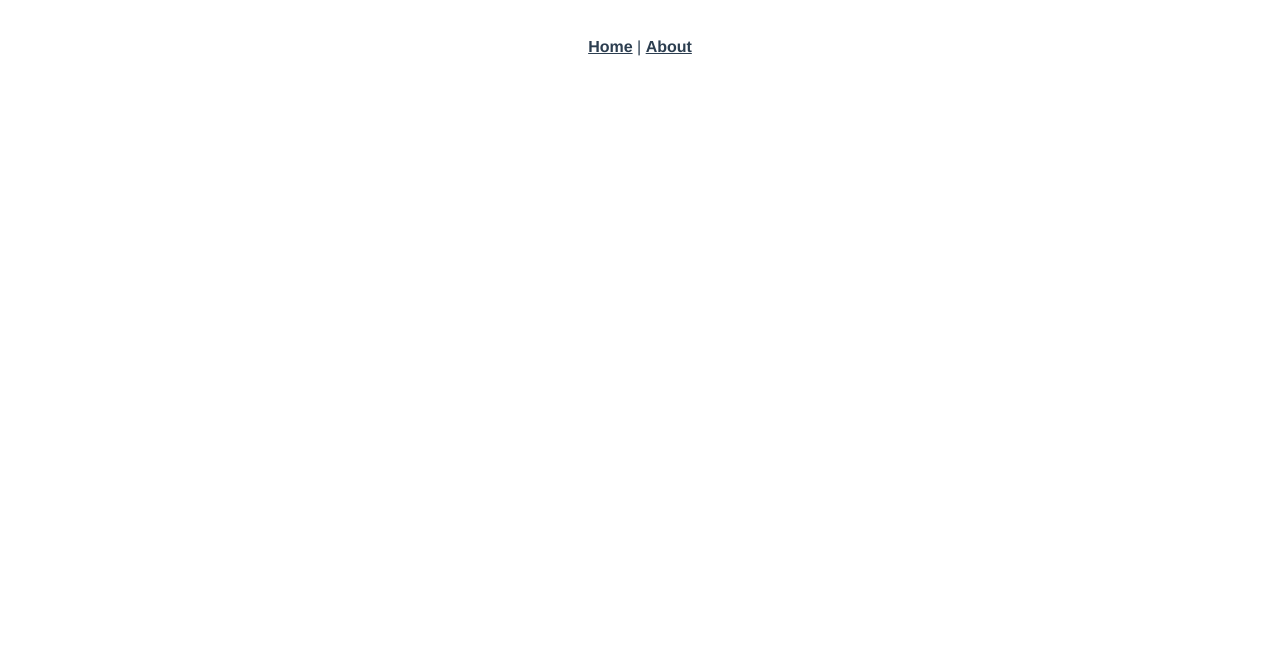
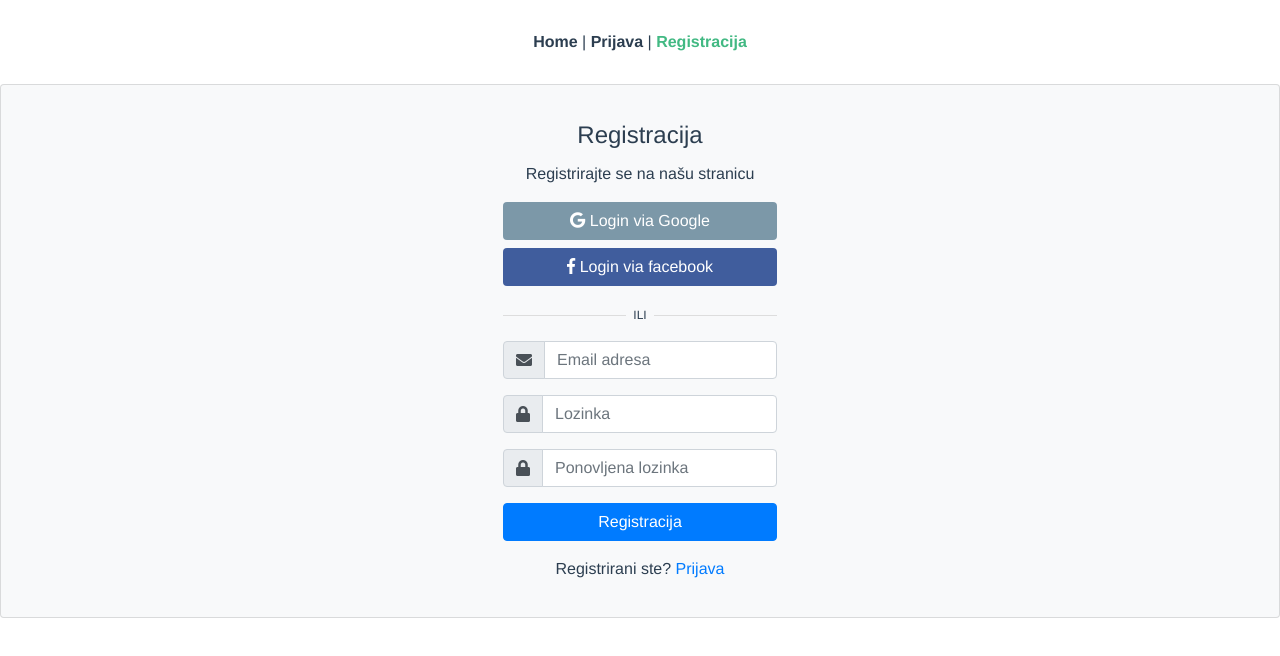
Before and after one commit to markocunj/Woody, a Vue app: page /registracija in a window 1280 px wide. Shown: the top 656 px of the page. Built offline with nearby package versions, Linux system fonts and the light colour scheme.

Commit message:
Dodavanje Prijave i Registracije + Firebase povezivanje -Cunj

```diff
--- a/package.json
+++ b/package.json
@@ -8,6 +8,7 @@
   },
   "dependencies": {
     "core-js": "^3.6.5",
+    "firebase": "^8.1.2",
     "vue": "^2.6.11",
     "vue-router": "^3.2.0"
   },
--- a/public/index.html
+++ b/public/index.html
@@ -1,15 +1,51 @@
 <!DOCTYPE html>
 <html lang="en">
   <head>
-    <meta charset="utf-8">
-    <meta http-equiv="X-UA-Compatible" content="IE=edge">
-    <meta name="viewport" content="width=device-width,initial-scale=1.0">
-    <link rel="icon" href="<%= BASE_URL %>favicon.ico">
+    <meta charset="utf-8" />
+    <meta http-equiv="X-UA-Compatible" content="IE=edge" />
+    <meta name="viewport" content="width=device-width,initial-scale=1.0" />
+    <link rel="icon" href="<%= BASE_URL %>favicon.ico" />
     <title><%= htmlWebpackPlugin.options.title %></title>
+    <link
+      rel="stylesheet"
+      href="https://stackpath.bootstrapcdn.com/bootstrap/4.3.1/css/bootstrap.min.css"
+      integrity="sha384-ggOyR0iXCbMQv3Xipma34MD+dH/1fQ784/j6cY/iJTQUOhcWr7x9JvoRxT2MZw1T"
+      crossorigin="anonymous"
+    />
+    <script
+      src="https://code.jquery.com/jquery-3.3.1.slim.min.js"
+      integrity="sha384-q8i/X+965DzO0rT7abK41JStQIAqVgRVzpbzo5smXKp4YfRvH+8abtTE1Pi6jizo"
+      crossorigin="anonymous"
+    ></script>
+    <script
+      src="https://cdnjs.cloudflare.com/ajax/libs/popper.js/1.14.7/umd/popper.min.js"
+      integrity="sha384-UO2eT0CpHqdSJQ6hJty5KVphtPhzWj9WO1clHTMGa3JDZwrnQq4sF86dIHNDz0W1"
+      crossorigin="anonymous"
+    ></script>
+    <script
+      src="https://stackpath.bootstrapcdn.com/bootstrap/4.3.1/js/bootstrap.min.js"
+      integrity="sha384-JjSmVgyd0p3pXB1rRibZUAYoIIy6OrQ6VrjIEaFf/nJGzIxFDsf4x0xIM+B07jRM"
+      crossorigin="anonymous"
+    ></script>
+    <link
+      href="//maxcdn.bootstrapcdn.com/bootstrap/4.0.0/css/bootstrap.min.css"
+      rel="stylesheet"
+      id="bootstrap-css"
+    />
+    <script src="//maxcdn.bootstrapcdn.com/bootstrap/4.0.0/js/bootstrap.min.js"></script>
+    <script src="//cdnjs.cloudflare.com/ajax/libs/jquery/3.2.1/jquery.min.js"></script>
+    <link
+      rel="stylesheet"
+      href="https://use.fontawesome.com/releases/v5.0.8/css/all.css"
+    />
   </head>
   <body>
     <noscript>
-      <strong>We're sorry but <%= htmlWebpackPlugin.options.title %> doesn't work properly without JavaScript enabled. Please enable it to continue.</strong>
+      <strong
+        >We're sorry but <%= htmlWebpackPlugin.options.title %> doesn't work
+        properly without JavaScript enabled. Please enable it to
+        continue.</strong
+      >
     </noscript>
     <div id="app"></div>
     <!-- built files will be auto injected -->
--- a/src/App.vue
+++ b/src/App.vue
@@ -2,9 +2,10 @@
   <div id="app">
     <div id="nav">
       <router-link to="/">Home</router-link> |
-      <router-link to="/about">About</router-link>
+      <router-link to="/prijava">Prijava</router-link> |
+      <router-link to="/registracija">Registracija</router-link>
     </div>
-    <router-view/>
+    <router-view />
   </div>
 </template>
 
--- /dev/null
+++ b/src/firebase.js
@@ -0,0 +1,16 @@
+import firebase from "firebase/app";
+import "firebase/auth";
+import "firebase/firestore";
+
+var firebaseConfig = {
+  apiKey: "AIzaSyBqDawrfG2kYu7bINcR4sFj7kpw6sceET0",
+  authDomain: "woody-14266.firebaseapp.com",
+  projectId: "woody-14266",
+  storageBucket: "woody-14266.appspot.com",
+  messagingSenderId: "572444491634",
+  appId: "1:572444491634:web:60edaf4a81f25d4bf5e7eb",
+};
+// Initialize Firebase
+firebase.initializeApp(firebaseConfig);
+
+export { firebase };
--- a/src/router/index.js
+++ b/src/router/index.js
@@ -1,29 +1,33 @@
-import Vue from 'vue'
-import VueRouter from 'vue-router'
-import Home from '../views/Home.vue'
+import Vue from "vue";
+import VueRouter from "vue-router";
+import Home from "../views/Home.vue";
 
-Vue.use(VueRouter)
+Vue.use(VueRouter);
 
 const routes = [
   {
-    path: '/',
-    name: 'Home',
-    component: Home
+    path: "/",
+    name: "Home",
+    component: Home,
   },
   {
-    path: '/about',
-    name: 'About',
-    // route level code-splitting
-    // this generates a separate chunk (about.[hash].js) for this route
-    // which is lazy-loaded when the route is visited.
-    component: () => import(/* webpackChunkName: "about" */ '../views/About.vue')
-  }
-]
+    path: "/prijava",
+    name: "Prijava",
+    component: () =>
+      import(/* webpackChunkName: "about" */ "../views/Prijava.vue"),
+  },
+  {
+    path: "/registracija",
+    name: "Registracije",
+    component: () =>
+      import(/* webpackChunkName: "about" */ "../views/Registracija.vue"),
+  },
+];
 
 const router = new VueRouter({
-  mode: 'history',
+  mode: "history",
   base: process.env.BASE_URL,
-  routes
-})
+  routes,
+});
 
-export default router
+export default router;
--- a/src/views/About.vue
+++ /dev/null
@@ -1,5 +0,0 @@
-<template>
-  <div class="about">
-    <h1>This is an about page</h1>
-  </div>
-</template>
--- a/src/views/Home.vue
+++ b/src/views/Home.vue
@@ -1,18 +1,18 @@
 <template>
   <div class="home">
-    <img alt="Vue logo" src="../assets/logo.png">
-    <HelloWorld msg="Welcome to Your Vue.js App"/>
+    <img alt="Vue logo" src="../assets/logo.png" />
+    <HelloWorld msg="Welcome to Your Vue.js App" />
   </div>
 </template>
 
 <script>
 // @ is an alias to /src
-import HelloWorld from '@/components/HelloWorld.vue'
+import HelloWorld from "@/components/HelloWorld.vue";
 
 export default {
-  name: 'Home',
+  name: "Home",
   components: {
-    HelloWorld
-  }
-}
+    HelloWorld,
+  },
+};
 </script>
--- /dev/null
+++ b/src/views/Prijava.vue
@@ -0,0 +1,81 @@
+<template>
+  <div class="card bg-light">
+    <article class="card-body mx-auto" style="max-width: 400px;">
+      <h4 class="card-title mt-3 text-center">Prijava</h4>
+      <p class="text-center">Prijavite se</p>
+      <form>
+        <!-- form-group// -->
+        <div class="form-group input-group">
+          <div class="input-group-prepend">
+            <span class="input-group-text">
+              <i class="fa fa-envelope"></i>
+            </span>
+          </div>
+          <input
+            name=""
+            class="form-control"
+            placeholder="Email adresa"
+            type="email"
+          />
+        </div>
+        <div class="form-group input-group">
+          <div class="input-group-prepend">
+            <span class="input-group-text"> <i class="fa fa-lock"></i> </span>
+          </div>
+          <input class="form-control" placeholder="Lozinka" type="password" />
+        </div>
+        <!-- form-group// -->
+        <div class="form-group">
+          <button type="submit" class="btn btn-primary btn-block">
+            Prijava
+          </button>
+        </div>
+        <p class="divider-text">
+          <span class="bg-light">ILI</span>
+        </p>
+        <p>
+          <a href="" class="btn btn-block btn-google">
+            <i class="fab fa-google"></i> Login via Google</a
+          >
+          <a href="" class="btn btn-block btn-facebook">
+            <i class="fab fa-facebook-f"></i> Login via facebook</a
+          >
+        </p>
+      </form>
+    </article>
+  </div>
+  <!-- card.// -->
+</template>
+
+<style scoped>
+.divider-text {
+  position: relative;
+  text-align: center;
+  margin-top: 15px;
+  margin-bottom: 15px;
+}
+.divider-text span {
+  padding: 7px;
+  font-size: 12px;
+  position: relative;
+  z-index: 2;
+}
+.divider-text:after {
+  content: "";
+  position: absolute;
+  width: 100%;
+  border-bottom: 1px solid #ddd;
+  top: 55%;
+  left: 0;
+  z-index: 1;
+}
+
+.btn-facebook {
+  background-color: #405d9d;
+  color: #fff;
+}
+.btn-google {
+  background-color: #7c98a8;
+  color: #fff;
+}
+</style>
--- /dev/null
+++ b/src/views/Registracija.vue
@@ -0,0 +1,142 @@
+<template>
+  <div class="card bg-light">
+    <article class="card-body mx-auto" style="max-width: 400px;">
+      <h4 class="card-title mt-3 text-center">Registracija</h4>
+      <p class="text-center">Registrirajte se na našu stranicu</p>
+      <p>
+        <a href="" class="btn btn-block btn-google">
+          <i class="fab fa-google"></i> Login via Google</a
+        >
+        <a href="" class="btn btn-block btn-facebook">
+          <i class="fab fa-facebook-f"></i> Login via facebook</a
+        >
+      </p>
+      <p class="divider-text">
+        <span class="bg-light">ILI</span>
+      </p>
+      <form>
+        <!-- form-group// -->
+        <div class="form-group input-group">
+          <div class="input-group-prepend">
+            <span class="input-group-text">
+              <i class="fa fa-envelope"></i>
+            </span>
+          </div>
+          <input
+            name=""
+            class="form-control"
+            placeholder="Email adresa"
+            type="email"
+            v-model="username"
+          />
+        </div>
+        <div class="form-group input-group">
+          <div class="input-group-prepend">
+            <span class="input-group-text"> <i class="fa fa-lock"></i> </span>
+          </div>
+          <input
+            class="form-control"
+            placeholder="Lozinka"
+            type="password"
+            v-model="password"
+          />
+        </div>
+        <!-- form-group// -->
+        <div class="form-group input-group">
+          <div class="input-group-prepend">
+            <span class="input-group-text"> <i class="fa fa-lock"></i> </span>
+          </div>
+          <input
+            class="form-control"
+            placeholder="Ponovljena lozinka"
+            type="password"
+            v-model="passwordRepeat"
+          />
+        </div>
+        <!-- form-group// -->
+        <div class="form-group">
+          <button
+            type="button"
+            @click="registracija"
+            class="btn btn-primary btn-block"
+          >
+            Registracija
+          </button>
+        </div>
+        <!-- form-group// -->
+        <p class="text-center">
+          Registrirani ste? <router-link to="/prijava">Prijava</router-link>
+        </p>
+      </form>
+    </article>
+  </div>
+  <!-- card.// -->
+</template>
+
+<script>
+import { firebase } from "@/firebase.js";
+
+export default {
+  name: "Registracija",
+  data() {
+    return {
+      username: "",
+      password: "",
+      passwordRepeat: "",
+    };
+  },
+  methods: {
+    registracija() {
+      if (this.password == this.passwordRepeat) {
+        firebase
+          .auth()
+          .createUserWithEmailAndPassword(this.username, this.password)
+          .then(function() {
+            console.log("Uspješna registracija");
+            alert("Uspješna registracija");
+          })
+          .catch(function(error) {
+            console.error("Došlo je do greške", error);
+            alert(error.message);
+          });
+        console.log("Nastavak");
+      } else {
+        alert("Password nije jednak repeat passwordu.");
+      }
+    },
+  },
+};
+</script>
+
+<style scoped>
+.divider-text {
+  position: relative;
+  text-align: center;
+  margin-top: 15px;
+  margin-bottom: 15px;
+}
+.divider-text span {
+  padding: 7px;
+  font-size: 12px;
+  position: relative;
+  z-index: 2;
+}
+.divider-text:after {
+  content: "";
+  position: absolute;
+  width: 100%;
+  border-bottom: 1px solid #ddd;
+  top: 55%;
+  left: 0;
+  z-index: 1;
+}
+
+.btn-facebook {
+  background-color: #405d9d;
+  color: #fff;
+}
+.btn-google {
+  background-color: #7c98a8;
+  color: #fff;
+}
+</style>
```
Also changed, not shown: 1 other file (tests, documents, lock files or other folders).
